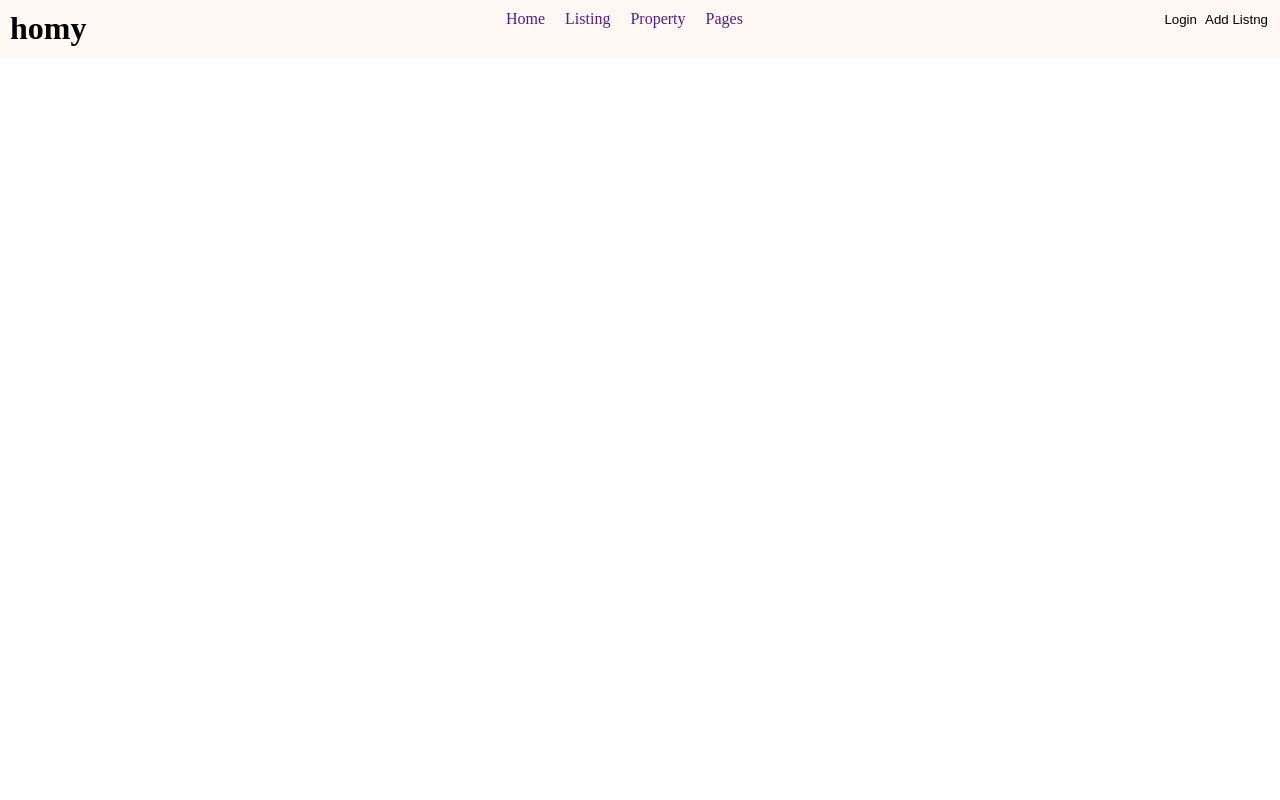
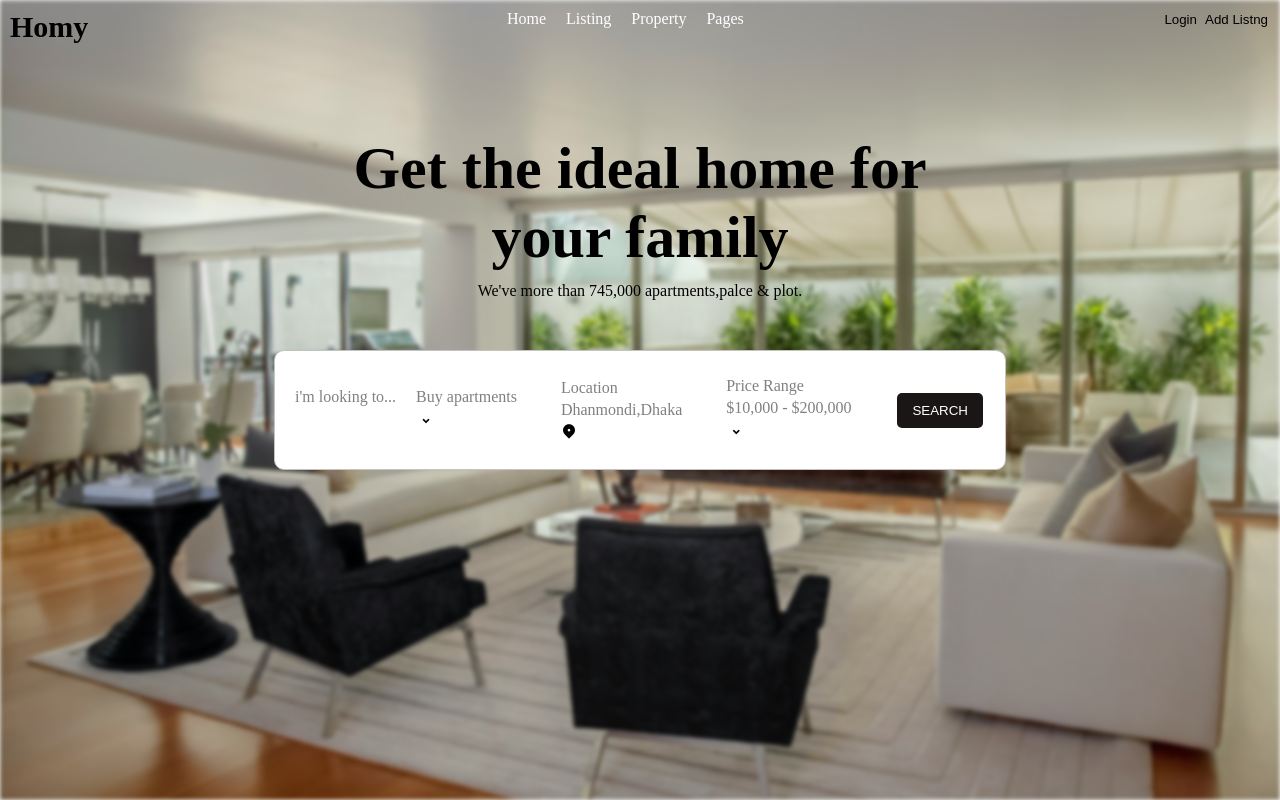
Before and after one commit to chetansq/CSS, a plain HTML site: page Project_1/website.html in a window 1280 px wide. Drawn offline with nearby package versions, Linux system fonts and the light colour scheme.

Commit message:
continue website

```diff
--- a/Project_1/web.css
+++ b/Project_1/web.css
@@ -4,11 +4,27 @@
     box-sizing: border-box;
 }
 
+/* container section */
 .container {
+
     display: flex;
+    flex-direction: column;
 
-    background-color: #fff8f5;
 }
+
+/* home page  */
+
+.home {
+    position: absolute;
+    z-index: -1;
+    height: 100svh;
+    width: 100%;
+    background-image: url("./image/homeimage.jpg");
+    background-size: cover;
+    filter: blur(2px);
+}
+
+/* header section */
 
 .header {
     width: 100%;
@@ -18,16 +34,95 @@
 }
 
 .list ul {
+
     display: flex;
     justify-content: space-between;
     list-style-type: none;
     gap: 20px;
 }
-a{
+
+.logo p {
+    font-size: 30px;
+    font-weight: bold;
+
+}
+
+a {
+    color: white;
     text-decoration: none;
 }
-button{
+
+button {
     margin: 2px;
     border: none;
-    background-color: #fff8f5;
+    background: none;
 }
+
+/* end header */
+
+/* main section */
+.main {
+    display: flex;
+    flex-direction: column;
+    justify-content: center;
+    align-items: center;
+    padding: 30px;
+}
+
+.heading {
+    text-align: center;
+    padding: 50px;
+}
+
+.heading h1 {
+    font-weight: bolder;
+    font-size: 60px;
+    margin-bottom: 10px;
+}
+
+.search_bar {
+    padding: 20px;
+    background-color: white;
+    display: flex;
+    flex-direction: row;
+    justify-content: space-between;
+    align-items: center;
+    border: 1px solid rgb(197, 194, 194);
+    outline: 5px;
+    outline-offset: 5px;
+    border-radius: 10px;
+    width: 60%;
+    height: 15vh;
+}
+
+.sitem p:nth-child(1) {
+    margin-bottom: 4px;
+    color: gray;
+}
+
+/* .i p:nth-child(2) {
+    margin-bottom: 4px;
+    font-weight: bold;
+} */
+
+.sitem {
+    gap: 20px;
+}
+
+/* icon */
+.ri-arrow-drop-down-line {
+    font-size: 20px;
+}
+
+.search_item1 {
+
+    display: flex;
+    justify-content: space-between;
+}
+
+.search_item4 button {
+    background-color: rgb(26, 22, 22);
+    border-radius: 5px;
+    color: white;
+    padding: 10px 15px;
+}
--- a/Project_1/website.html
+++ b/Project_1/website.html
@@ -6,27 +6,87 @@
     <meta name="viewport" content="width=device-width, initial-scale=1.0">
     <title>Website</title>
     <link rel="stylesheet" href="./web.css">
+
+    <!-- for icon cdn link -->
+    <link href="https://cdn.jsdelivr.net/npm/remixicon@4.2.0/fonts/remixicon.css" rel="stylesheet" />
 </head>
 
 <body>
     <div class="container">
+        <div class="home"> </div>
+
+        <!-- start Header Section -->
         <div class="header">
+
+            <!-- logo -->
             <div class="logo">
-                <h1>homy</h1>
+                <p>Homy</p>
             </div>
+            <!-- List -->
             <div class="list">
                 <ul>
                     <li><a href="">Home</a></li>
                     <li><a href="">Listing</a></li>
-                    <li> <a href="">Property</a></li>
+                    <li><a href="">Property</a></li>
                     <li><a href="">Pages</a></li>
                 </ul>
             </div>
+
+            <!-- button -->
             <div class="login">
-<button>Login</button>
-<button>Add Listng</button>
+                <button>Login</button>
+                <button>Add Listng</button>
             </div>
         </div>
+
+        <!-- End header section -->
+
+        <!-- Start Main Section -->
+        <div class="main">
+
+            <!-- heading section -->
+            <div class="heading">
+                <h1>
+                    Get the ideal home for <br>
+                    your family
+                </h1>
+                <p>We've more than 745,000 apartments,palce & plot.</p>
+            </div>
+
+            <!-- search bar -->
+            <div class="search_bar">
+                <div class="search_item1 sitem">
+                    <p>i'm looking to...</p>
+                    <div class="i">
+                        <p>Buy apartments</p>
+                        <i class="ri-arrow-drop-down-line"></i>
+                    </div>
+
+                </div>
+
+                <div class="search_item2 sitem">
+                    <p>Location</p>
+                    <div class="i">
+
+                        <p>Dhanmondi,Dhaka </p>
+                        <i class="ri-map-pin-2-fill"></i>
+                    </div>
+
+                </div>
+                <div class="search_item3 sitem">
+                    <p>Price Range</p>
+                    <div class="i">
+
+                        <p>$10,000 - $200,000 </p>
+                        <i class="ri-arrow-drop-down-line"></i>
+                    </div>
+                </div>
+                <div class="search_item4 sitem">
+                    <button>SEARCH</button>
+                </div>
+            </div>
+        </div>
+
     </div>
 </body>
 
```
Also changed, not shown: Project_1/image/homeimage.jpg (added), 1 other file.
